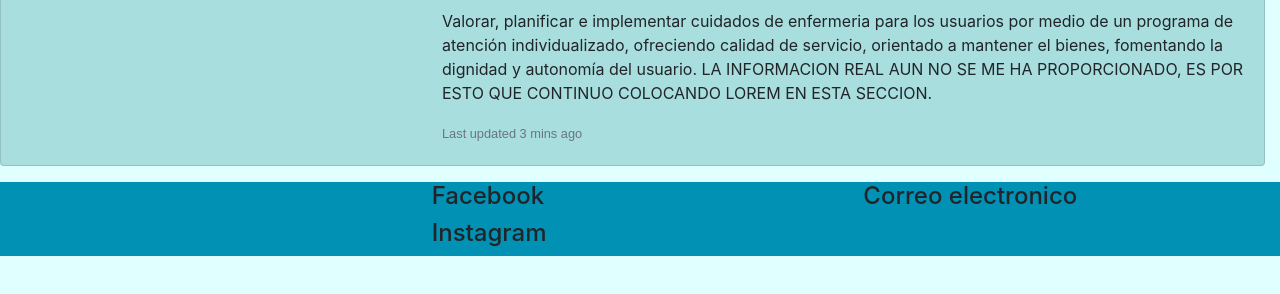
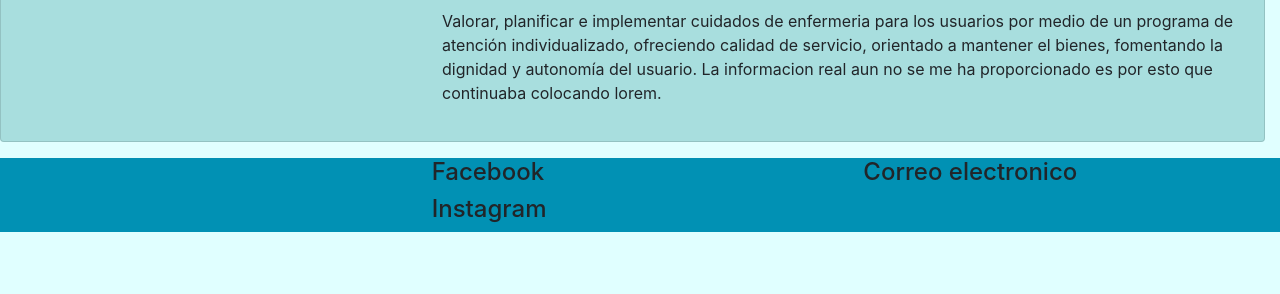
Before and after one commit to harolp/repositorio1-perez, a plain HTML site: page views/sobremi.html in a window 1280 px wide. Shown: the part 252-546 px from the top of the page. Drawn offline with nearby package versions, Linux system fonts and the light colour scheme.

Commit message:
cambio texto sobremi

```diff
--- a/views/sobremi.html
+++ b/views/sobremi.html
@@ -60,8 +60,8 @@
               <div class="col-md-8">
                 <div class="card-body">
                   <h5 class="card-title">SOBRE MI</h5>
-                  <p class="card-text">Valorar, planificar e implementar cuidados de enfermeria para los usuarios por medio de un programa de atención individualizado, ofreciendo calidad de servicio, orientado a mantener el bienes, fomentando la dignidad y autonomía del usuario. LA INFORMACION REAL AUN NO SE ME HA PROPORCIONADO, ES POR ESTO QUE CONTINUO COLOCANDO LOREM EN ESTA SECCION.</p>
-                  <p class="card-text"><small class="text-muted">Last updated 3 mins ago</small></p>
+                  <p class="card-text">Valorar, planificar e implementar cuidados de enfermeria para los usuarios por medio de un programa de atención individualizado, ofreciendo calidad de servicio, orientado a mantener el bienes, fomentando la dignidad y autonomía del usuario. La informacion real aun no se me ha proporcionado es por esto que continuaba colocando lorem.</p>
+                  <p class="card-text"><small class="text-muted"></small></p>
                 </div>
               </div>
             </div>
```
